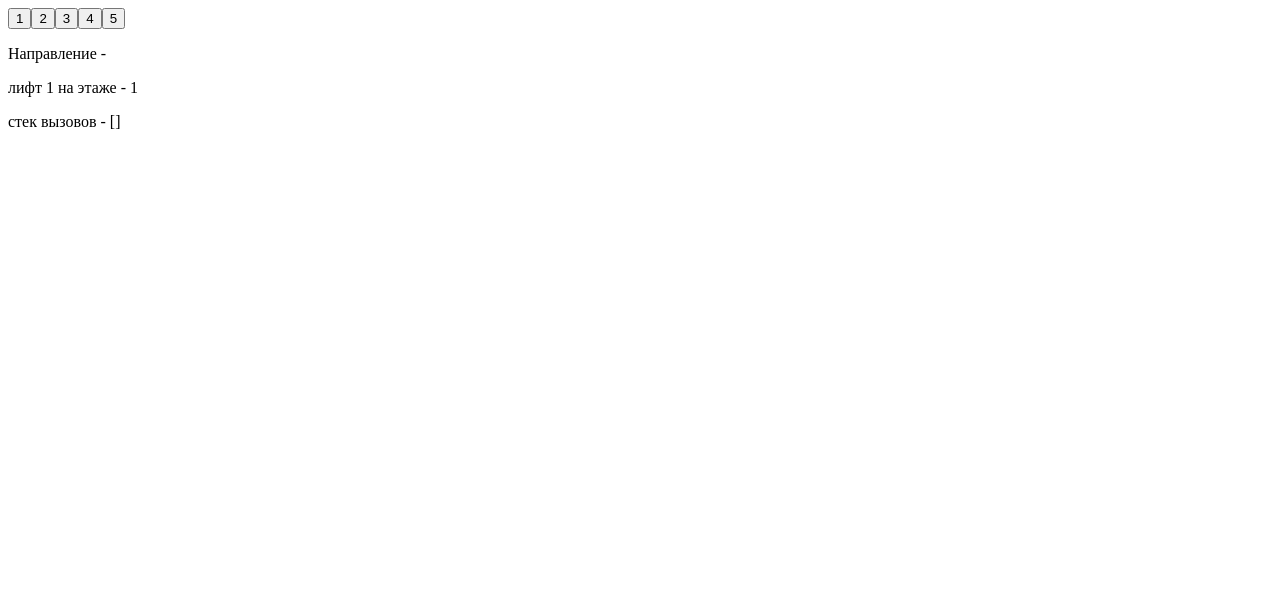
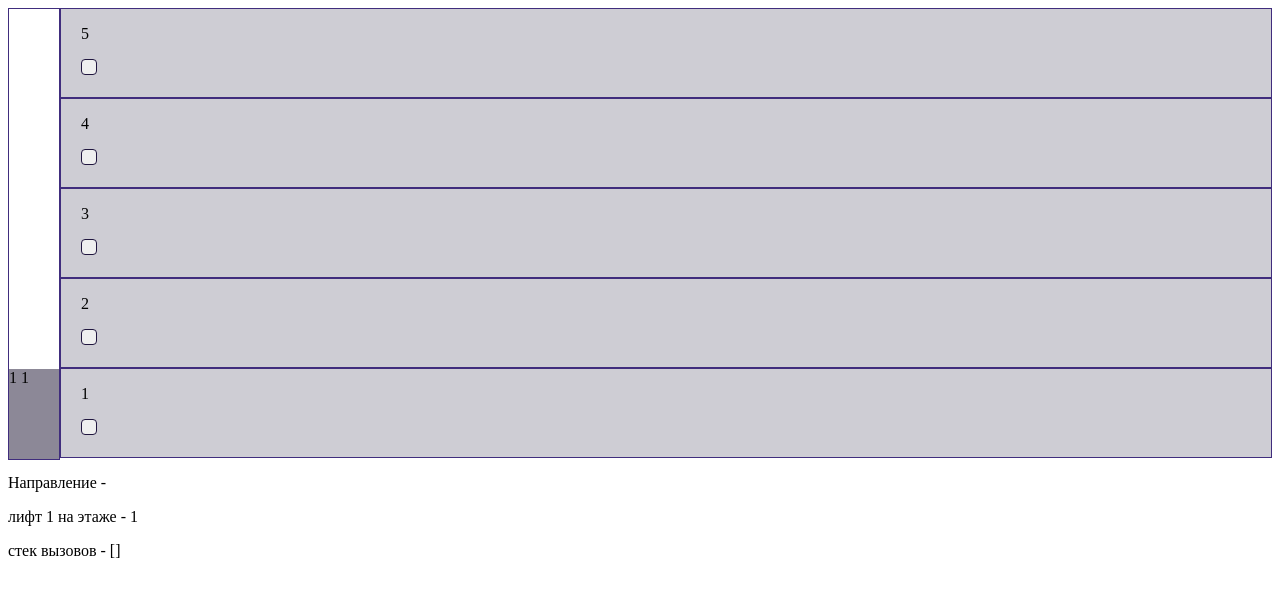
Before and after one commit to SashaLeshiy/elevator, a Vue app: page / in a window 1280 px wide. Shown: the top 596 px of the page. Built offline with nearby package versions, Linux system fonts and the light colour scheme.

Commit message:
добавлена графика с этажамиб шахтойб лифтом и анимация

```diff
--- /dev/null
+++ b/src/components/TrueFloor.vue
@@ -0,0 +1,44 @@
+<template>
+    <div class="true-floor">
+        <p class="true-floor__number">
+            {{ floor }}
+        </p>
+        <button
+            type="button"
+            class="true-floor__button"
+            @click="emit('clickButton')"
+            ></button>
+    </div>
+</template>
+
+<script setup>
+
+defineProps({
+    floor: {
+        type: Number,
+        required: true
+    },
+})
+
+const emit = defineEmits(['clickButton'])
+
+</script>
+
+<style lang="scss" scoped>
+.true-floor {
+    padding: 0 20px 20px 20px;
+    border: 1px solid #402d7d;
+    background-color: #cecdd4;
+
+    &__button {
+        width: 16px;
+        height: 16px;
+        border: 1px solid #20163f;
+        border-radius: 4px;
+
+        &:hover {
+            cursor: pointer;
+        }
+    }
+}
+</style>
--- /dev/null
+++ b/src/components/TrueShaft.vue
@@ -0,0 +1,57 @@
+<template>
+    <div class="true-shaft">
+        <div
+            class="true-shaft__elevator"
+            :style="style"
+        >
+            {{ props.direction }}
+            {{ props.target }}
+            {{ props.currentFloor }}
+        </div>
+    </div>
+</template>
+
+<script setup>
+import { computed } from 'vue'
+
+const props = defineProps({
+    direction: String,
+    target: Number,
+    currentFloor: Number
+})
+
+const style = computed(() => {
+    switch(props.currentFloor) {
+        case 2:
+            return 'bottom: 90px'
+        case 3:
+            return 'bottom: 180px'
+        case 4:
+            return 'bottom: 270px'
+        case 5:
+            return 'bottom: 360px'
+        default:
+            return 'bottom: 0'
+    }
+})
+
+</script>
+
+<style lang="scss" scoped>
+.true-shaft {
+    position: relative;
+    width: 50px;
+    height: 100%;
+    border: 1px solid #402d7d;
+
+    &__elevator {
+        position: absolute;
+        left: 0;
+        bottom: 0;
+        width: 100%;
+        height: 90px;
+        background-color: #8c8897;
+        transition: all 1s ease;
+    }
+}
+</style>
--- a/src/views/HomeView.vue
+++ b/src/views/HomeView.vue
@@ -1,5 +1,7 @@
 <script setup>
-import { ref, reactive } from 'vue'
+import { ref, reactive, computed } from 'vue'
+import TrueFloor from '../components/TrueFloor.vue'
+import TrueShaft from '../components/TrueShaft.vue'
 
 const elevators = reactive([{ id: 1, floor: 1 }])
 const floors = ref([1, 2, 3, 4, 5])
@@ -10,18 +12,17 @@ const direction = ref()
 const call = (index) => {
   callButton.value = index + 1
   calls.value = [...calls.value, callButton.value]
-  if(calls.value.length <= 1) {
+  if (calls.value.length <= 1) {
     move()
   }
-
 }
 
 const second = () => {
-  return new Promise(resolve => setTimeout(resolve, 1000))
+  return new Promise((resolve) => setTimeout(resolve, 1000))
 }
 
 const threeSecond = () => {
-  return new Promise(resolve => setTimeout(resolve, 3000))
+  return new Promise((resolve) => setTimeout(resolve, 3000))
 }
 
 const up = () => {
@@ -32,10 +33,9 @@ const down = () => {
   elevators[0].floor--
 }
 
-
 const move = async () => {
-    while(elevators[0].floor !== calls.value[0]) {
-    if(elevators[0].floor < calls.value[0]) {
+  while (elevators[0].floor !== calls.value[0]) {
+    if (elevators[0].floor < calls.value[0]) {
       direction.value = 'UP'
       await second()
       up()
@@ -45,27 +45,51 @@ const move = async () => {
       down()
     }
   }
-  console.log('лифт прибыл на этаж - ', elevators[0].floor)
   await threeSecond()
   calls.value.splice(0, 1)
 
-  if(calls.value[0]) {
+  if (calls.value[0]) {
     move()
   }
 }
+
+const targetFloor = computed(() => {
+  if (calls.value[0]) {
+    return calls.value[0]
+  } else {
+    return elevators[0].floor
+  }
+})
 </script>
 
 <template>
   <main class="home-view">
-    <button type="button" v-for="(floor, index) in floors" :key="floor" @click="call(index)">
-      {{ floor }}
-    </button>
-    <div class="home-view__floor">
-      <p>Направление - {{ direction }}</p>
-      <p>лифт {{ elevators[0].id }} на этаже - {{ elevators[0].floor }}</p>
-      <p>стек вызовов - {{ calls }}</p>
+    <TrueShaft
+      v-for="shaft in elevators"
+      :key="shaft.id"
+      :direction="direction"
+      :target="targetFloor"
+      :current-floor="elevators[0].floor"
+    />
+    <div>
+      <TrueFloor
+        v-for="floor in floors.slice().reverse()"
+        :key="floor"
+        :floor="floor"
+        @click-button="call(floor - 1)"
+      />
     </div>
   </main>
+  <div class="home-view__floor">
+    <p>Направление - {{ direction }}</p>
+    <p>лифт {{ elevators[0].id }} на этаже - {{ elevators[0].floor }}</p>
+    <p>стек вызовов - {{ calls }}</p>
+  </div>
 </template>
 
-<style lang="scss" scoped></style>
+<style lang="scss" scoped>
+.home-view {
+  display: grid;
+  grid-template-columns: max-content 1fr;
+}
+</style>
```
Also changed, not shown: 1 other file (tests, documents, lock files or other folders).
